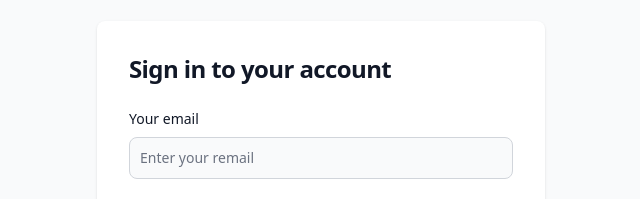
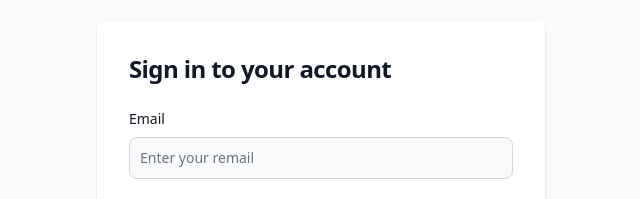
Before and after one commit to santoshernandezr/como-se-dice, a React (Create React App) app in the folder client/: page /signin in a window 1280 px wide. Shown: the part 160-359 px from the top of the page, without its empty margins (319-959 px from the left). Built offline with nearby package versions, Linux system fonts and the light colour scheme.

Commit message:
adding new state for alert and documentation.

```diff
--- a/client/src/pages/SignIn.js
+++ b/client/src/pages/SignIn.js
@@ -6,14 +6,18 @@ import React, { useState } from 'react'
  * @returns Sign in page.
  */
 function SignIn() {
-
+    // Instantiate the email state.
     const[email, setEmail] = useState('');
+    // Instantiate the password state.
     const[password, setPassword] = useState('');
+    // Instantiate the alert state, which will be used to show the user if their email and password do not match.
+    const[alert, setAlert] = useState(false)
 
     // Method that will make the post call to the backend to get see if we can register the user.
-    async function validateNewUser() {
-        console.log("My eamil: " + email)
-        console.log("My password: " + password)
+    async function validateNewUser(e) {
+        e.preventDefault();
+
+        console.log("Email: " + email + " password: " + password)
     }
 
   return (
@@ -27,15 +31,17 @@ function SignIn() {
                     Sign in to your account
                 </h1>
 
+                {/* Form that will take in the users wmail and password. */}
                 <form className="space-y-4 md:space-y-6" onSubmit={validateNewUser}>
                     <div>
-                        <label htmlFor="email" className="block mb-2 text-sm font-medium text-gray-900 dark:text-white">Your email</label>
-                        <input onChange={(e) => setEmail(e.target.value)} type="email" name="email" id="email" className="bg-gray-50 border border-gray-300 text-gray-900 sm:text-sm rounded-lg focus:ring-primary-600 focus:border-primary-600 block w-full p-2.5 dark:bg-gray-700 dark:border-gray-600 dark:placeholder-gray-400 dark:text-white dark:focus:ring-blue-500 dark:focus:border-blue-500" placeholder="Enter your remail" required=""></input>
+                        <label htmlFor="email" className="block mb-2 text-sm font-medium text-gray-900 dark:text-white">Email</label>
+                        <input onChange={(e) => setEmail(e.target.value)} id="email" type="email" name="email" className="bg-gray-50 border border-gray-300 text-gray-900 sm:text-sm rounded-lg focus:ring-primary-600 focus:border-primary-600 block w-full p-2.5 dark:bg-gray-700 dark:border-gray-600 dark:placeholder-gray-400 dark:text-white dark:focus:ring-blue-500 dark:focus:border-blue-500" placeholder="Enter your remail" required></input>
                     </div>
 
                     <div>
                         <label htmlFor="password" className="block mb-2 text-sm font-medium text-gray-900 dark:text-white">Password</label>
-                        <input onChange={(e) => setPassword(e.target.value)} type="password" name="password" id="password" placeholder="Enter your password" className="bg-gray-50 border border-gray-300 text-gray-900 sm:text-sm rounded-lg focus:ring-primary-600 focus:border-primary-600 block w-full p-2.5 dark:bg-gray-700 dark:border-gray-600 dark:placeholder-gray-400 dark:text-white dark:focus:ring-blue-500 dark:focus:border-blue-500" required=""></input>
+                        <input onChange={(e) => setPassword(e.target.value)} id="password" type="password" placeholder="Enter your password" className="bg-gray-50 border border-gray-300 text-gray-900 sm:text-sm rounded-lg focus:ring-primary-600 focus:border-primary-600 block w-full p-2.5 dark:bg-gray-700 dark:border-gray-600 dark:placeholder-gray-400 dark:text-white dark:focus:ring-blue-500 dark:focus:border-blue-500" required></input>
+                        <p style={{ display: alert ? 'inline' : 'none' }} className="mt-2 text-sm text-red-600 dark:text-red-500"><span className="font-medium">Password and email does not match.</span></p>
                     </div>
 
                     <div className="flex items-center justify-between">
```
